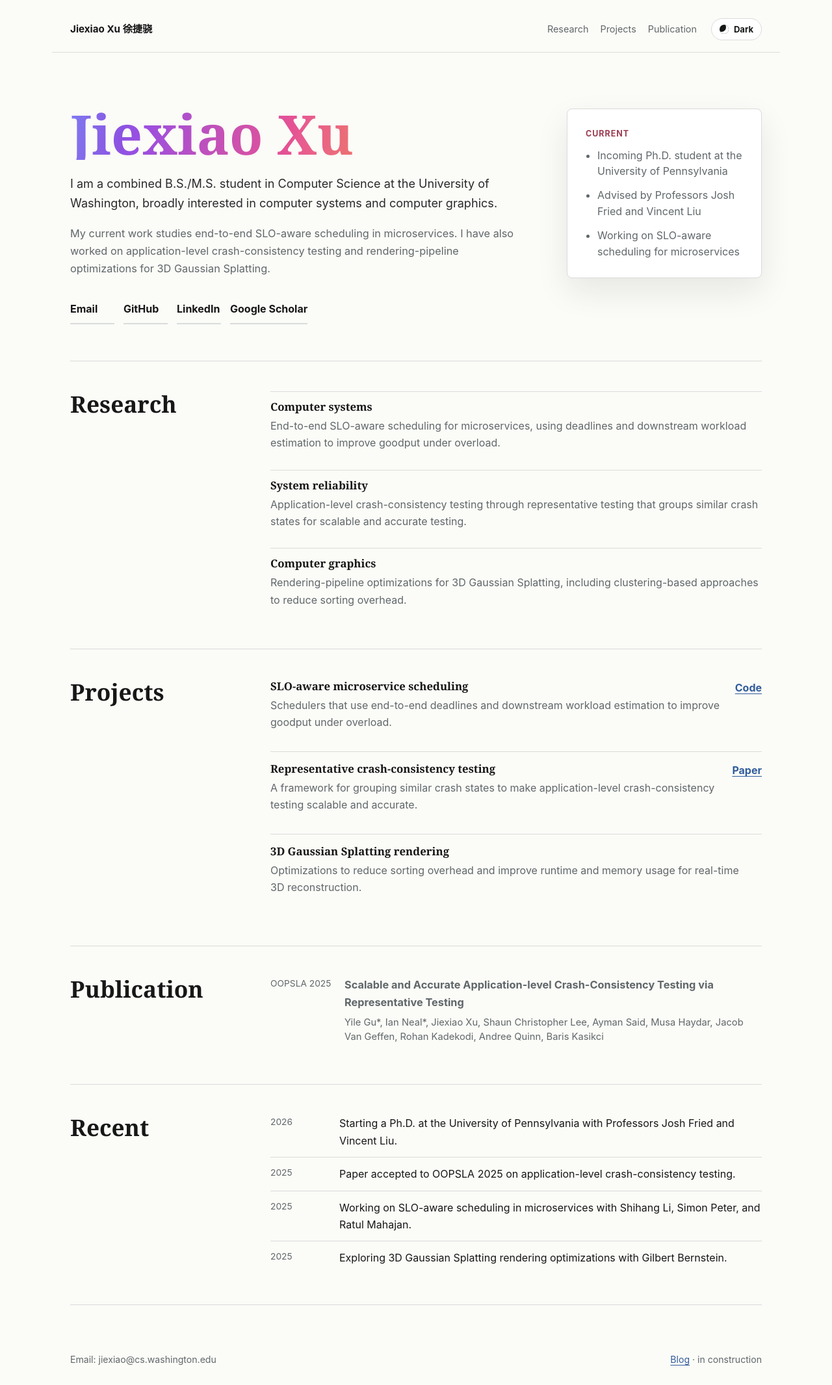
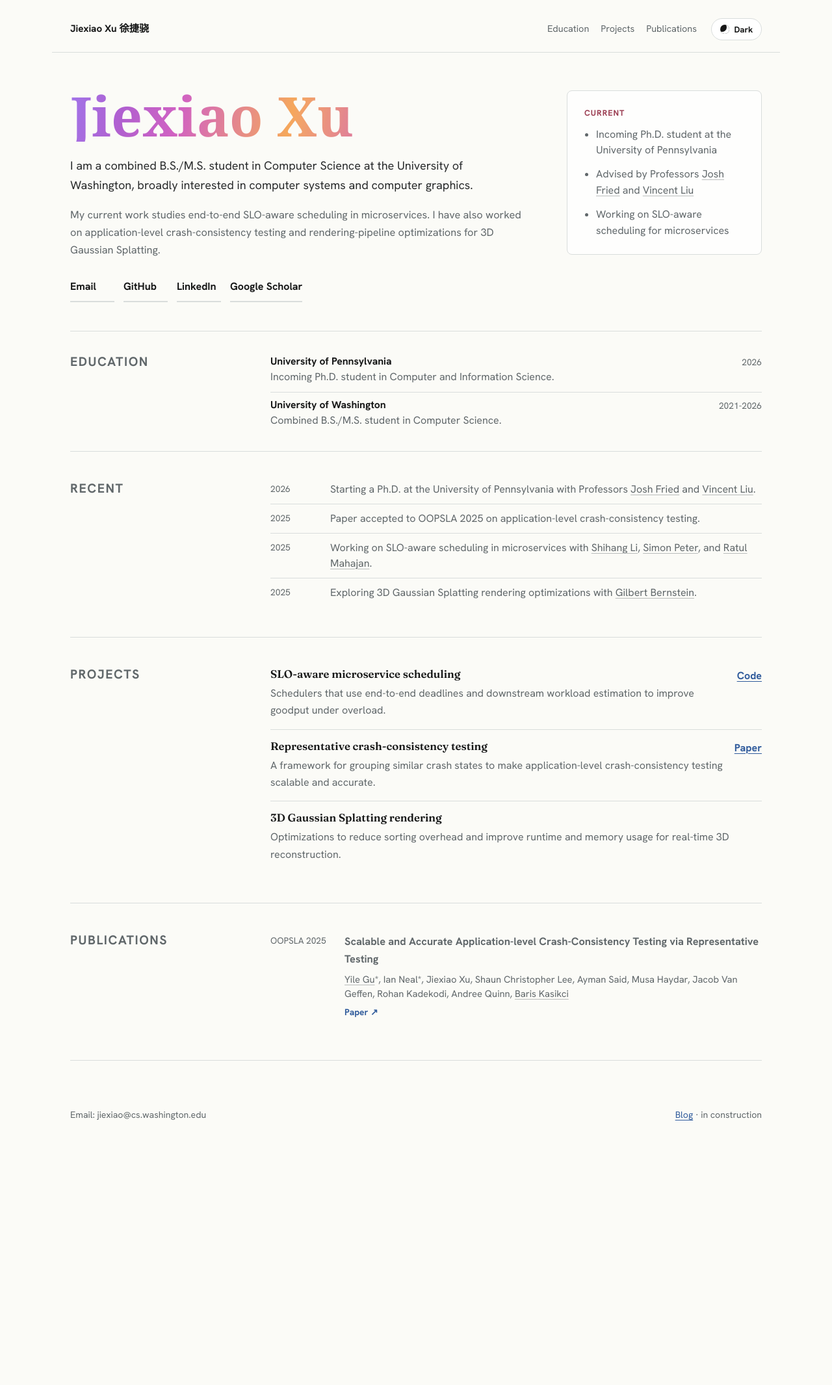
Before and after one commit to JiexiaoXu/JiexiaoXu.github.io, a Jekyll site: the page index.html, which Jekyll copies as it is, in a window 1280 px wide. Shown: the whole page at 65% size. Built offline with Jekyll 4.4.1, drawn with Linux system fonts in a browser that asks for light colours; after the commit the page ends 1755 px from its top, so only the background shows below that.

Commit message:
update the visual, add education section

```diff
--- a/index.html
+++ b/index.html
@@ -4,6 +4,9 @@
     <meta charset="utf-8">
     <meta name="viewport" content="width=device-width, initial-scale=1">
     <title>Jiexiao Xu 徐捷骁</title>
+    <link rel="preconnect" href="https://fonts.googleapis.com">
+    <link rel="preconnect" href="https://fonts.gstatic.com" crossorigin>
+    <link href="https://fonts.googleapis.com/css2?family=Fraunces:opsz,wght@9..144,400;9..144,600&family=Hanken+Grotesk:wght@400;500;700&display=swap" rel="stylesheet">
     <link rel="stylesheet" href="styles.css">
   </head>
   <body>
@@ -11,9 +14,9 @@
       <a class="brand" href="#">Jiexiao Xu 徐捷骁</a>
       <div class="header-tools">
         <nav aria-label="Primary navigation">
-          <a href="#research">Research</a>
+          <a href="#education">Education</a>
           <a href="#projects">Projects</a>
-          <a href="#publications">Publication</a>
+          <a href="#publications">Publications</a>
         </nav>
         <button class="mode-toggle" type="button" aria-label="Switch color theme" aria-pressed="false">
           <span class="mode-icon" aria-hidden="true"></span>
@@ -49,30 +52,42 @@
           <p class="eyebrow">Current</p>
           <ul>
             <li>Incoming Ph.D. student at the University of Pennsylvania</li>
-            <li>Advised by Professors Josh Fried and Vincent Liu</li>
+            <li>Advised by Professors <a href="https://joshfried.io/">Josh Fried</a> and <a href="https://vincen.tl/">Vincent Liu</a></li>
             <li>Working on SLO-aware scheduling for microservices</li>
           </ul>
         </aside>
       </section>
 
-      <section class="section-grid compact-section" id="research" aria-labelledby="research-title">
-        <div class="section-heading">
-          <h2 id="research-title">Research</h2>
+      <section class="content-split" id="education" aria-labelledby="education-title">
+        <div>
+          <h2 id="education-title">Education</h2>
         </div>
-        <div class="interest-list">
-          <article>
-            <h3>Computer systems</h3>
-            <p>End-to-end SLO-aware scheduling for microservices, using deadlines and downstream workload estimation to improve goodput under overload.</p>
+        <div class="education-list">
+          <article class="education-item">
+            <div>
+              <h3>University of Pennsylvania</h3>
+              <p>Incoming Ph.D. student in Computer and Information Science.</p>
+            </div>
+            <span class="education-date">2026</span>
           </article>
-          <article>
-            <h3>System reliability</h3>
-            <p>Application-level crash-consistency testing through representative testing that groups similar crash states for scalable and accurate testing.</p>
-          </article>
-          <article>
-            <h3>Computer graphics</h3>
-            <p>Rendering-pipeline optimizations for 3D Gaussian Splatting, including clustering-based approaches to reduce sorting overhead.</p>
+          <article class="education-item">
+            <div>
+              <h3>University of Washington</h3>
+              <p>Combined B.S./M.S. student in Computer Science.</p>
+            </div>
+            <span class="education-date">2021-2026</span>
           </article>
         </div>
+      </section>
+
+      <section class="news-band" aria-labelledby="news-title">
+        <h2 id="news-title">Recent</h2>
+        <ol>
+          <li><time datetime="2026">2026</time><span>Starting a Ph.D. at the University of Pennsylvania with Professors <a href="https://joshfried.io/">Josh Fried</a> and <a href="https://vincen.tl/">Vincent Liu</a>.</span></li>
+          <li><time datetime="2025">2025</time><span>Paper accepted to OOPSLA 2025 on application-level crash-consistency testing.</span></li>
+          <li><time datetime="2025">2025</time><span>Working on SLO-aware scheduling in microservices with <a href="https://vic-li.me/">Shihang Li</a>, <a href="https://homes.cs.washington.edu/~simpeter/">Simon Peter</a>, and <a href="https://ratul.org/">Ratul Mahajan</a>.</span></li>
+          <li><time datetime="2025">2025</time><span>Exploring 3D Gaussian Splatting rendering optimizations with <a href="http://www.gilbertbernstein.com/">Gilbert Bernstein</a>.</span></li>
+        </ol>
       </section>
 
       <section class="content-split" id="projects" aria-labelledby="projects-title">
@@ -105,27 +120,18 @@
 
       <section class="content-split" id="publications" aria-labelledby="publications-title">
         <div>
-          <h2 id="publications-title">Publication</h2>
+          <h2 id="publications-title">Publications</h2>
         </div>
         <div class="article-list">
-          <a href="https://dl.acm.org/doi/abs/10.1145/3720431">
+          <article class="publication-item">
             <span>OOPSLA 2025</span>
             <span class="publication-detail">
               <strong>Scalable and Accurate Application-level Crash-Consistency Testing via Representative Testing</strong>
-              <small>Yile Gu*, Ian Neal*, Jiexiao Xu, Shaun Christopher Lee, Ayman Said, Musa Haydar, Jacob Van Geffen, Rohan Kadekodi, Andree Quinn, Baris Kasikci</small>
+              <small><a href="https://ikace.github.io/">Yile Gu</a>*, Ian Neal*, Jiexiao Xu, Shaun Christopher Lee, Ayman Said, Musa Haydar, Jacob Van Geffen, Rohan Kadekodi, Andree Quinn, <a href="https://homes.cs.washington.edu/~baris/">Baris Kasikci</a></small>
+              <a class="paper-action" href="https://dl.acm.org/doi/abs/10.1145/3720431">Paper ↗</a>
             </span>
-          </a>
+          </article>
         </div>
-      </section>
-
-      <section class="news-band" aria-labelledby="news-title">
-        <h2 id="news-title">Recent</h2>
-        <ol>
-          <li><time datetime="2026">2026</time> Starting a Ph.D. at the University of Pennsylvania with Professors Josh Fried and Vincent Liu.</li>
-          <li><time datetime="2025">2025</time> Paper accepted to OOPSLA 2025 on application-level crash-consistency testing.</li>
-          <li><time datetime="2025">2025</time> Working on SLO-aware scheduling in microservices with Shihang Li, Simon Peter, and Ratul Mahajan.</li>
-          <li><time datetime="2025">2025</time> Exploring 3D Gaussian Splatting rendering optimizations with Gilbert Bernstein.</li>
-        </ol>
       </section>
     </main>
 
--- a/styles.css
+++ b/styles.css
@@ -9,20 +9,19 @@
   --wash-1: #9ab6ff;
   --wash-2: #d980a1;
   --wash-3: #cdd8f5;
-  --glass-1: #00806e;
-  --glass-2: #1f62d1;
-  --glass-3: #7c2cc8;
-  --glass-4: #c21f63;
-  --glass-5: #d06b16;
+  --glass-1: #1f62d1;
+  --glass-2: #6d4ee8;
+  --glass-3: #c33fb1;
+  --glass-4: #df7a22;
   --title-saturation: 0.8;
   --title-contrast: 0.9;
-  --title-brightness: 1.32;
+  --title-brightness: 1.2;
   --panel: #ffffff;
   --soft: #e8edf6;
   --code: #263247;
-  --font-body: Inter, ui-sans-serif, system-ui, -apple-system, BlinkMacSystemFont, "Segoe UI", sans-serif;
-  --font-heading: Charter, "Bitstream Charter", Georgia, Cambria, "Times New Roman", serif;
-  --font-ui: Inter, ui-sans-serif, system-ui, -apple-system, BlinkMacSystemFont, "Segoe UI", sans-serif;
+  --font-body: "Hanken Grotesk", ui-sans-serif, system-ui, sans-serif;
+  --font-heading: "Fraunces", Charter, Georgia, serif;
+  --font-ui: "Hanken Grotesk", ui-sans-serif, system-ui, sans-serif;
   --font-mono: ui-monospace, SFMono-Regular, Menlo, Monaco, Consolas, "Liberation Mono", monospace;
 }
 
@@ -37,11 +36,10 @@
     --wash-1: #314842;
     --wash-2: #5b4937;
     --wash-3: #23302d;
-    --glass-1: #75f2c7;
-    --glass-2: #5fa8ff;
-    --glass-3: #c084ff;
-    --glass-4: #ff6f9f;
-    --glass-5: #ffc05c;
+    --glass-1: #5fa8ff;
+    --glass-2: #a58dff;
+    --glass-3: #ff78da;
+    --glass-4: #ffb25c;
     --panel: #171c1d;
     --soft: #23302d;
     --code: #e4f4ed;
@@ -62,11 +60,10 @@
   --wash-1: #9ab6ff;
   --wash-2: #d980a1;
   --wash-3: #cdd8f5;
-  --glass-1: #00806e;
-  --glass-2: #1f62d1;
-  --glass-3: #7c2cc8;
-  --glass-4: #c21f63;
-  --glass-5: #d06b16;
+  --glass-1: #1f62d1;
+  --glass-2: #6d4ee8;
+  --glass-3: #c33fb1;
+  --glass-4: #df7a22;
   --panel: #ffffff;
   --soft: #e8edf6;
   --code: #263247;
@@ -83,11 +80,10 @@
   --wash-1: #314842;
   --wash-2: #5b4937;
   --wash-3: #23302d;
-  --glass-1: #75f2c7;
-  --glass-2: #5fa8ff;
-  --glass-3: #c084ff;
-  --glass-4: #ff6f9f;
-  --glass-5: #ffc05c;
+  --glass-1: #5fa8ff;
+  --glass-2: #a58dff;
+  --glass-3: #ff78da;
+  --glass-4: #ffb25c;
   --panel: #171c1d;
   --soft: #23302d;
   --code: #e4f4ed;
@@ -117,6 +113,36 @@ a {
 
 a:hover {
   color: var(--accent-2);
+}
+
+.link-row a,
+.work-item a,
+.paper-action,
+footer a {
+  background-image: linear-gradient(104deg,
+    var(--glass-1) 0%,
+    var(--glass-2) 32%,
+    var(--glass-3) 66%,
+    var(--glass-4) 100%);
+  background-position: 0 100%;
+  background-repeat: no-repeat;
+  background-size: 0 2px;
+  transition:
+    background-size 220ms ease,
+    color 180ms ease,
+    border-color 180ms ease;
+}
+
+.link-row a:hover,
+.link-row a:focus-visible,
+.work-item a:hover,
+.work-item a:focus-visible,
+.paper-action:hover,
+.paper-action:focus-visible,
+footer a:hover,
+footer a:focus-visible {
+  background-size: 100% 2px;
+  color: var(--ink);
 }
 
 .site-header {
@@ -216,7 +242,8 @@ main {
   min-height: 0;
   grid-template-columns: minmax(0, 1fr) 300px;
   align-items: start;
-  padding-top: 86px;
+  padding-top: 58px;
+  padding-bottom: 44px;
 }
 
 .eyebrow {
@@ -254,13 +281,16 @@ h1 {
   position: relative;
   display: inline-block;
   color: transparent;
+  font-family: Charter, "Bitstream Charter", Georgia, Cambria, "Times New Roman", serif;
+  font-weight: 800;
   background:
-    linear-gradient(102deg,
+    linear-gradient(104deg,
       var(--glass-1) 0%,
-      var(--glass-2) 18%,
-      var(--glass-3) 38%,
-      var(--glass-4) 58%,
-      var(--glass-5) 78%,
+      var(--glass-2) 20%,
+      var(--glass-3) 40%,
+      var(--glass-4) 55%,
+      var(--glass-3) 70%,
+      var(--glass-2) 85%,
       var(--glass-1) 100%),
     radial-gradient(ellipse at 16% 42%, color-mix(in srgb, var(--panel) 52%, transparent), transparent 34%),
     radial-gradient(ellipse at 78% 34%, color-mix(in srgb, var(--ink) 20%, transparent), transparent 42%);
@@ -269,7 +299,7 @@ h1 {
   -webkit-background-clip: text;
   background-clip: text;
   filter: saturate(var(--title-saturation)) contrast(var(--title-contrast)) brightness(var(--title-brightness));
-  animation: refracted-name 14s cubic-bezier(0.45, 0, 0.18, 1) infinite alternate;
+  animation: refracted-name 18s cubic-bezier(0.45, 0, 0.18, 1) infinite alternate;
 }
 
 #intro-title::after {
@@ -327,10 +357,14 @@ h1 {
 }
 
 h2 {
+  color: var(--muted);
+  font-family: var(--font-ui);
+  font-weight: 800;
   margin-bottom: 18px;
-  font-size: clamp(1.45rem, 3vw, 2.2rem);
+  font-size: clamp(0.98rem, 1.8vw, 1.22rem);
   line-height: 1.1;
-  letter-spacing: 0;
+  letter-spacing: 0.08em;
+  text-transform: uppercase;
 }
 
 h3 {
@@ -356,7 +390,7 @@ h3 {
   display: flex;
   flex-wrap: wrap;
   gap: 14px;
-  margin-top: 28px;
+  margin-top: 22px;
   font-family: var(--font-ui);
 }
 
@@ -370,15 +404,15 @@ h3 {
 }
 
 .link-row a:hover {
-  border-color: var(--accent);
+  border-color: transparent;
 }
 
 .current-panel {
-  padding: 28px;
-  background: var(--panel);
+  padding: 24px 26px;
+  background: color-mix(in srgb, var(--panel) 72%, transparent);
   border: 1px solid var(--rule);
   border-radius: 8px;
-  box-shadow: 0 20px 50px color-mix(in srgb, var(--ink) 9%, transparent);
+  box-shadow: none;
 }
 
 .current-panel ul {
@@ -391,36 +425,33 @@ h3 {
   line-height: 1.55;
 }
 
+.current-panel a,
+.news-band a,
+.publication-detail small a {
+  color: inherit;
+  text-decoration-color: color-mix(in srgb, var(--muted) 42%, transparent);
+}
+
+.current-panel a:hover,
+.news-band a:hover,
+.publication-detail small a:hover {
+  color: var(--accent);
+}
+
 .current-panel li + li {
   margin-top: 12px;
 }
 
-.section-grid,
 .content-split,
 .news-band {
   padding: 46px 0;
   border-bottom: 1px solid var(--rule);
 }
 
-.section-grid {
-  display: grid;
-  grid-template-columns: 260px minmax(0, 1fr);
-  gap: 48px;
-}
-
-.interest-list {
-  display: grid;
-  gap: 12px;
-}
-
-.interest-list article {
-  padding-top: 12px;
-  border-top: 1px solid var(--rule);
-}
-
-.interest-list p,
+.education-item p,
 .work-item p {
   color: var(--muted);
+  margin-bottom: 0;
 }
 
 .content-split {
@@ -429,9 +460,47 @@ h3 {
   gap: 48px;
 }
 
+#education {
+  padding-top: 36px;
+  padding-bottom: 24px;
+}
+
 .item-stack {
   display: grid;
   gap: 0;
+}
+
+.education-list {
+  display: grid;
+  gap: 0;
+}
+
+.education-item {
+  display: grid;
+  grid-template-columns: minmax(0, 1fr) auto;
+  gap: 18px;
+  align-items: start;
+  padding: 9px 0;
+  border-top: 1px solid var(--rule);
+}
+
+.education-item:first-child {
+  padding-top: 0;
+  border-top: 0;
+}
+
+.education-date {
+  color: var(--muted);
+  font-family: var(--font-ui);
+  font-size: 0.86rem;
+  white-space: nowrap;
+}
+
+.education-item h3 {
+  margin-bottom: 2px;
+  font-family: var(--font-ui);
+  font-size: 0.98rem;
+  font-weight: 750;
 }
 
 .work-item {
@@ -458,17 +527,16 @@ h3 {
   gap: 0;
 }
 
-.article-list a {
+.publication-item {
   display: grid;
   grid-template-columns: 96px minmax(0, 1fr);
   gap: 18px;
   padding: 16px 0;
   border-top: 1px solid var(--rule);
   color: var(--ink);
-  text-decoration: none;
 }
 
-.article-list a:first-child {
+.publication-item:first-child {
   padding-top: 0;
   border-top: 0;
 }
@@ -495,6 +563,15 @@ time {
   line-height: 1.5;
 }
 
+.paper-action {
+  width: fit-content;
+  color: var(--accent);
+  font-family: var(--font-ui);
+  font-size: 0.86rem;
+  font-weight: 750;
+  text-decoration: none;
+}
+
 .news-band {
   display: grid;
   grid-template-columns: 260px minmax(0, 1fr);
@@ -509,15 +586,21 @@ time {
 
 .news-band li {
   display: grid;
-  grid-template-columns: 88px minmax(0, 1fr);
-  gap: 18px;
-  padding: 12px 0;
+  grid-template-columns: 64px minmax(0, 1fr);
+  gap: 28px;
+  padding: 10px 0;
   border-top: 1px solid var(--rule);
+  color: var(--muted);
+  line-height: 1.5;
 }
 
 .news-band li:first-child {
   padding-top: 0;
   border-top: 0;
+}
+
+.news-band time {
+  padding-top: 0.1em;
 }
 
 .blog-index {
@@ -665,7 +748,6 @@ footer p {
   }
 
   .hero,
-  .section-grid,
   .content-split,
   .news-band,
   .blog-index {
@@ -681,10 +763,6 @@ footer p {
   .current-panel {
     max-width: 420px;
   }
-
-  .interest-list {
-    grid-template-columns: 1fr;
-  }
 }
 
 @media (max-width: 520px) {
@@ -699,8 +777,9 @@ footer p {
     font-size: 2.45rem;
   }
 
+  .education-item,
   .work-item,
-  .article-list a,
+  .publication-item,
   .news-band li {
     grid-template-columns: 1fr;
     gap: 6px;
```
Also changed, not shown: _layouts/base.html (+5 -2 lines).
